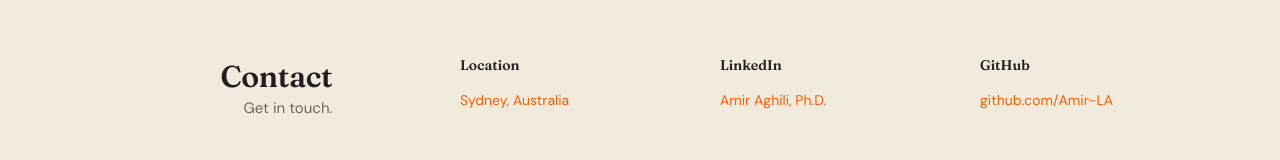
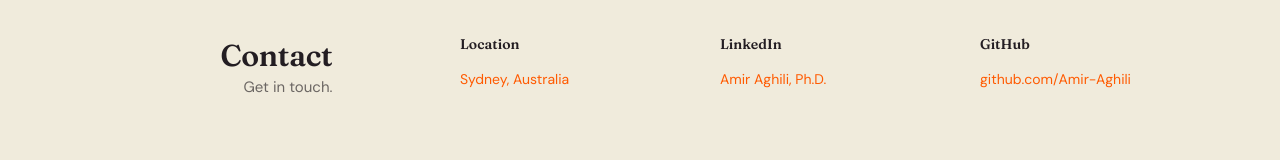
Before and after one commit to Amir-Aghili/Amir_Webpage, a plain HTML site: page index.html in a window 1280 px wide. Shown: the part 5106-5266 px from the top of the page. Drawn offline with Linux system fonts and the light colour scheme.

Commit message:
Add files via upload

```diff
--- a/index.html
+++ b/index.html
@@ -93,7 +93,7 @@
                         </div>
                         <ul class="list-inline">
                             <li><a href="https://www.linkedin.com/in/amir-latifaghili/" class="social-icons" aria-label="LinkedIn profile"><i class="icon-social-linkedin"></i></a></li>
-                            <li><a href="https://github.com/Amir-LA" class="social-icons" aria-label="GitHub profile"><i class="icon-social-github"></i></a></li>
+                            <li><a href="https://github.com/Amir-Aghili" class="social-icons" aria-label="GitHub profile"><i class="icon-social-github"></i></a></li>
                         </ul>
                     </div>
                 </div>
@@ -353,7 +353,7 @@
                                 </div>
                                 <div class="col-md-4 col-xs-6">
                                     <h5>GitHub</h5>
-                                    <a href="https://github.com/Amir-LA">github.com/Amir-LA</a>
+                                    <a href="https://github.com/Amir-Aghili">github.com/Amir-Aghili</a>
                                 </div>
                                 <!-- Add your email here, e.g. <div class="col-md-4 col-xs-6"><h5>Email</h5><a href="mailto:you@example.com">you@example.com</a></div> -->
                             </div>
```
